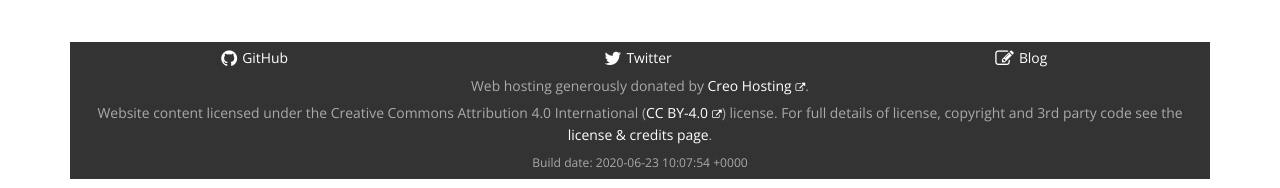
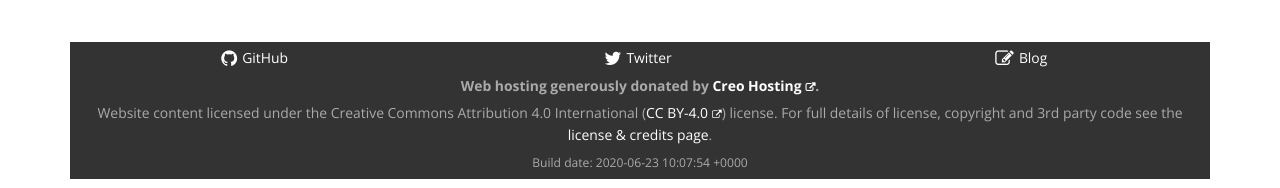
Before and after one commit to delphidabbler/delphidabbler.github.io, a Jekyll site: the page built from index.html, in a window 1280 px wide. Shown: the part 1218-1406 px from the top of the page. Built offline with Jekyll 4.4.1, drawn with Linux system fonts in a browser that asks for light colours; nearby versions of some CDN libraries; comment, search, counter and statistics services are not loaded.

Commit message:
Render web hosting credit as strong text

```diff
--- a/_includes/footer.html
+++ b/_includes/footer.html
@@ -16,7 +16,7 @@
   </div> <!-- /.pagefoot-links -->
 
   <div class="pagefoot-credits">
-    <p>
+    <p class="strong">
       Web hosting generously donated by <a href="https://www.creohosting.com/">Creo Hosting</a>.
     </p>
     <p>
```
